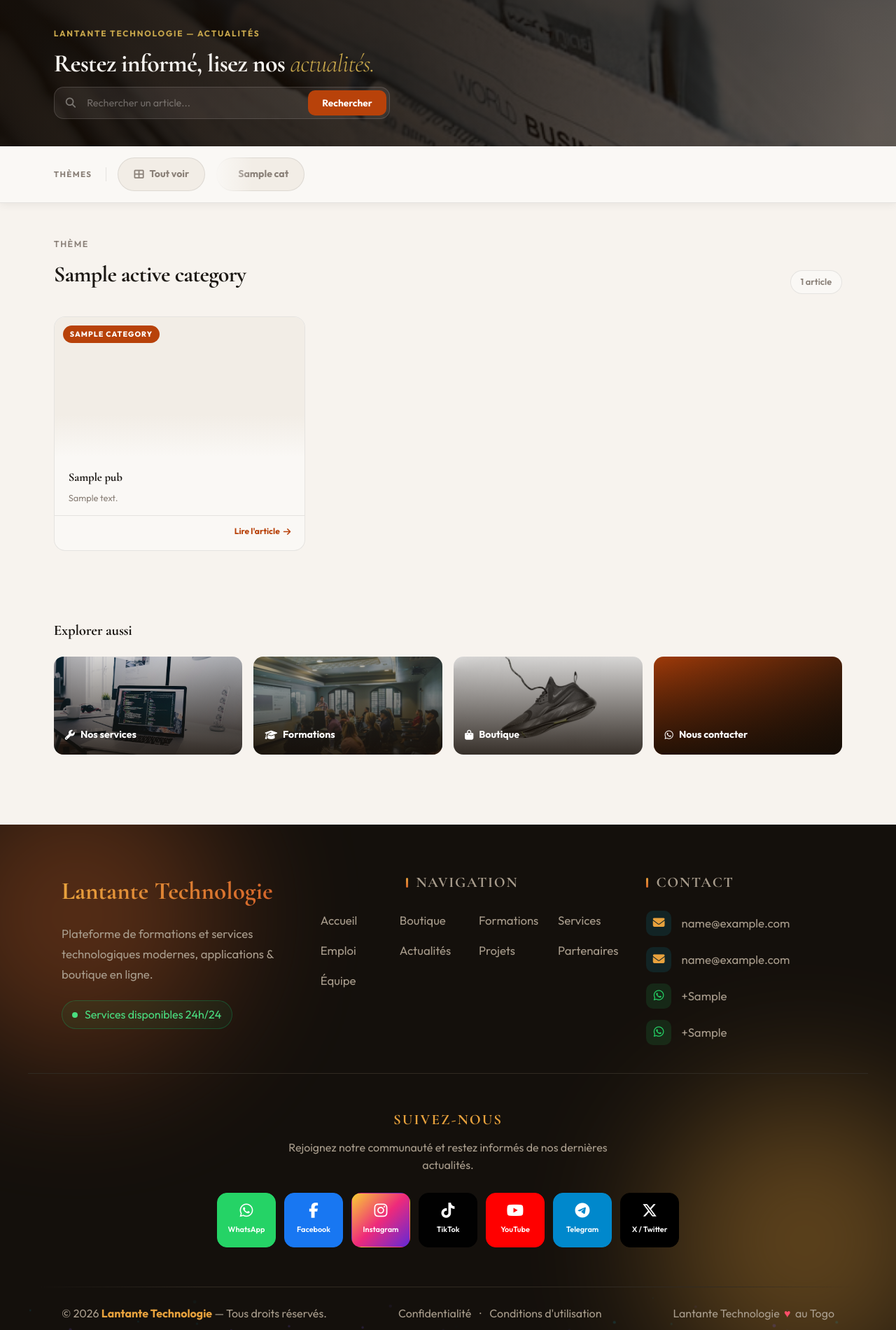
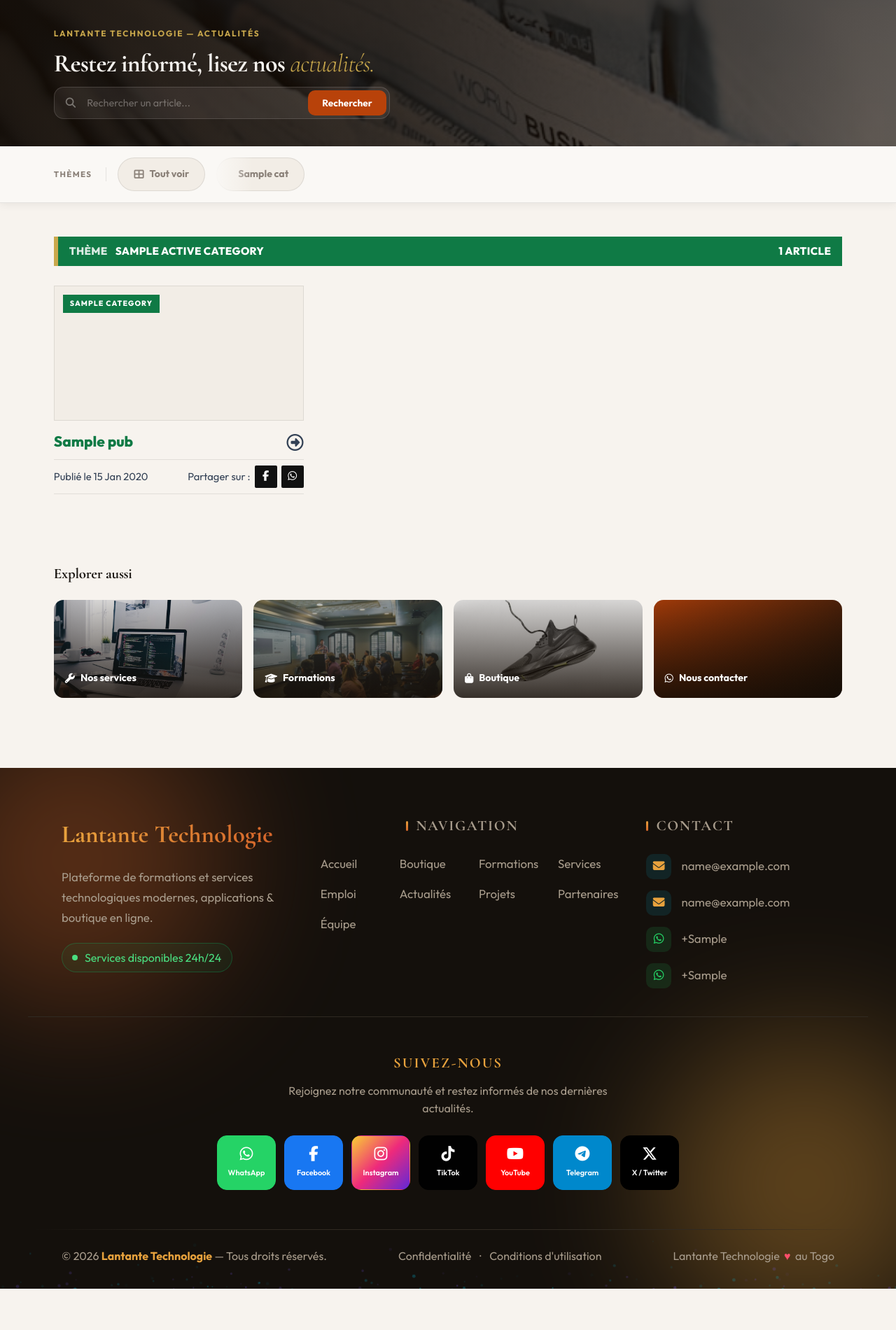
Before and after one commit to BOHINAMOU/ProjetLucasTtech, a Django app: template LucasTech/Publications/templates/publications/publications.html in a window 1280 px wide. Shown: the part 97-1997 px from the top of the page at 70% size. After the commit the page ends 1938 px from the top, so only its background shows below. Run offline with Django 5.2, Linux system fonts and the light colour scheme; the template is opened without the code that fills it: most values are stand-ins (such as "Sample title", 1, 10 or a date in 2020); grey boxes are pictures that could not be loaded.

Commit message:
Actualités du site : cartes comme la référence (barre verte, titres verts, flèche, date, partage)
Co-Authored-By: Claude Sonnet 5.5 <noreply@anthropic.com>

```diff
--- a/LucasTech/Publications/templates/publications/publications.html
+++ b/LucasTech/Publications/templates/publications/publications.html
@@ -477,6 +477,29 @@ body { font-family: var(--font); background: var(--bg); color: var(--ink); }
   </div>
 </div>
 
+<style>
+/* ── Présentation « journal » : barre verte, titres verts, date et partage ── */
+.pb-section-header { background:#0f7a45; border-left:6px solid #c9a84c; padding:8px 16px; align-items:center; margin-bottom:28px; }
+.pb-section-title, .pb-section-title span, .pb-count { color:#fff !important; font-family:var(--font); text-transform:uppercase; letter-spacing:.3px; font-size:.95rem; font-weight:800; margin:0; display:inline; }
+.pb-section-title span { opacity:.85; margin-right:8px; }
+.pb-count { background:transparent; border:0; padding:0; }
+.pb-grid { grid-template-columns:repeat(auto-fill,minmax(340px,1fr)); gap:38px 28px; }
+.pb-card { background:transparent; border:0; border-radius:0; box-shadow:none; transform:none; text-decoration:none; }
+.pb-card:hover { transform:none; box-shadow:none; border:0; }
+.pb-card-media { display:block; height:auto; aspect-ratio:1.85/1; border:1px solid var(--border); border-radius:0; }
+.pb-card-media::after { display:none; }
+.pb-card-cat-badge { background:#0f7a45; border-radius:0; }
+.pb-card-event-badge { background:#c9a84c; color:#0f172a; border-radius:0; }
+.pb-card-body { padding:0; margin:16px 0 12px; gap:0; }
+.pb-card-title { display:flex !important; gap:12px; align-items:flex-start; justify-content:space-between; font-family:var(--font); font-size:1.3rem; font-weight:800; line-height:1.25; color:#0f7a45 !important; text-decoration:none; -webkit-line-clamp:unset; overflow:visible; letter-spacing:0; }
+.pb-card-title i { flex:0 0 auto; font-size:1.5rem; margin-top:3px; color:#334155; }
+.pb-card-excerpt { display:none; }
+.pb-card-footer { border-top:1px solid var(--border); border-bottom:1px solid var(--border); padding:8px 0; justify-content:space-between; font-size:.92rem; color:#334155; }
+.pb-share { display:flex; align-items:center; gap:6px; }
+.pb-share a { width:32px; height:32px; background:#111; color:#fff; display:inline-flex; align-items:center; justify-content:center; text-decoration:none; border-radius:2px; }
+.pb-featured-title { color:#fff; }
+@media (max-width:640px) { .pb-grid { grid-template-columns:minmax(0,1fr); } .pb-card-title { font-size:1.15rem; } }
+</style>
 <!-- ══ GRILLE ══ -->
 <section class="pb-section">
   <div class="pb-section-header">
@@ -495,10 +518,9 @@ body { font-family: var(--font); background: var(--bg); color: var(--ink); }
 
   <div class="pb-grid">
     {% for pub in publications %}
-    <a href="{% url 'publications:publication_detail' pub.slug %}" class="pb-card"
-       style="animation-delay:{{ forloop.counter0 }}0{{ forloop.counter0 }}ms">
+    <article class="pb-card" style="animation-delay:{{ forloop.counter0 }}0{{ forloop.counter0 }}ms">
 
-      <div class="pb-card-media">
+      <a class="pb-card-media" href="{% url 'publications:publication_detail' pub.slug %}">
         {% if pub.category %}
           <span class="pb-card-cat-badge">{{ pub.category.name }}</span>
         {% endif %}
@@ -512,24 +534,27 @@ body { font-family: var(--font); background: var(--bg); color: var(--ink); }
         {% else %}
           <div class="pb-card-media-placeholder">📰</div>
         {% endif %}
-      </div>
+      </a>
 
       <div class="pb-card-body">
-        <h3 class="pb-card-title">{{ pub.title }}</h3>
-        <p class="pb-card-excerpt">{{ pub.content|striptags|truncatewords:25 }}</p>
+        <a class="pb-card-title" href="{% url 'publications:publication_detail' pub.slug %}"><span>{{ pub.title }}</span><i class="far fa-circle-right"></i></a>
       </div>
 
       <div class="pb-card-footer">
-        <span class="pb-card-read">Lire l'article <i class="fa fa-arrow-right"></i></span>
+        <span>Publié le {{ pub.created_at|date:"d M Y" }}</span>
+        <span class="pb-share">Partager sur :
+          <a href="https://www.facebook.com/sharer/sharer.php?u={{ request.scheme }}://{{ request.get_host }}{% url 'publications:publication_detail' pub.slug %}" target="_blank" rel="noopener" aria-label="Facebook"><i class="fab fa-facebook-f"></i></a>
+          <a href="https://wa.me/?text={{ pub.title|urlencode }}%20{{ request.scheme }}://{{ request.get_host }}{% url 'publications:publication_detail' pub.slug %}" target="_blank" rel="noopener" aria-label="WhatsApp"><i class="fab fa-whatsapp"></i></a>
+        </span>
       </div>
 
-    </a>
+    </article>
 
     {% empty %}
     <div class="pb-empty">
       <span class="pb-empty-icon">📭</span>
       <p>Aucune actualité trouvée.</p>
-      <a href="{% url 'publications:publications' %}">Voir toutes les publications</a>
+      <a href="{% url 'publications:publications' %}">Voir toutes les actualités</a>
     </div>
     {% endfor %}
   </div>
```
